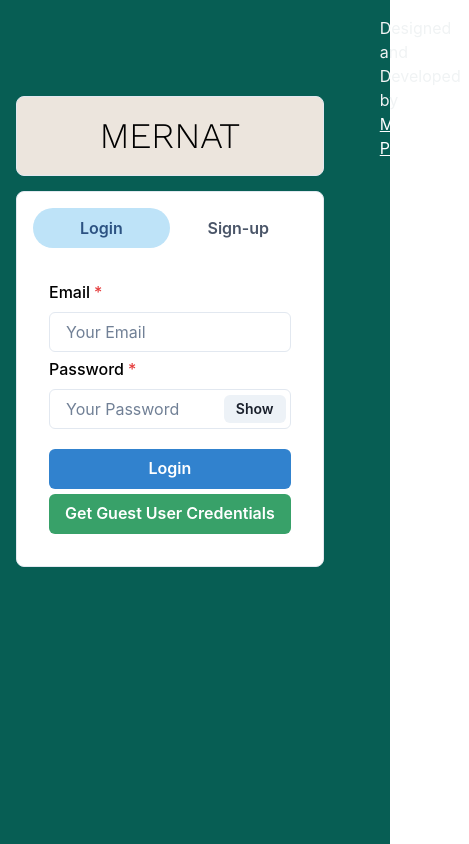
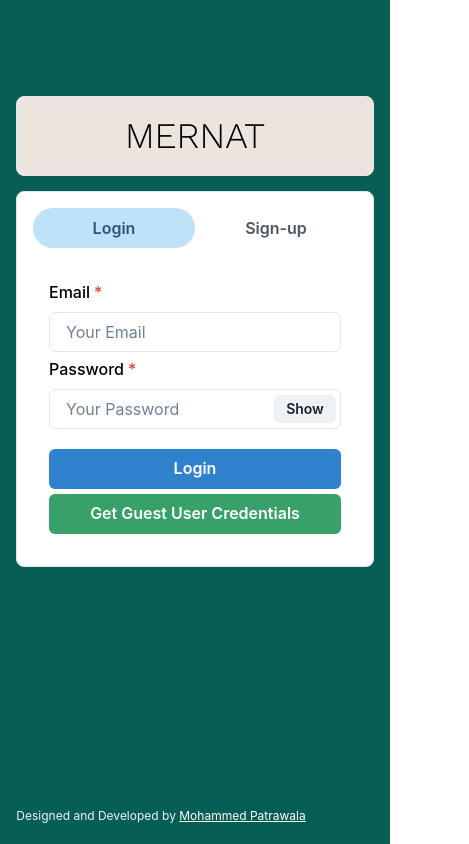
Before and after one commit to mohammedp010/MernAt, a React (Create React App) app in the folder frontend/: page / in a window 390 px wide. Shown: the whole page, 469 px wide, since content can reach past the window. Built offline with nearby package versions, Linux system fonts and the light colour scheme.

Commit message:
mobile view landing page ui bug resolved

```diff
--- a/frontend/src/Pages/HomePage.js
+++ b/frontend/src/Pages/HomePage.js
@@ -9,6 +9,7 @@ import {
   TabPanels,
   Tabs,
   Link,
+  useBreakpointValue,
 } from "@chakra-ui/react";
 import Login from "../components/authentication/Login";
 import Signup from "../components/authentication/Signup";
@@ -18,6 +19,7 @@ import { OwnerModal } from "../components/ownerModal/ownerModal";
 
 const HomePage = () => {
   const history = useHistory();
+  const isMobile = useBreakpointValue({ base: true, md: false });
   useEffect(() => {
     const user = JSON.parse(localStorage.getItem("userInfo"));
 
@@ -28,7 +30,7 @@ const HomePage = () => {
 
   return (
     <>
-      <Container maxW="xl" mr="10" mt="14" centerContent>
+      <Container maxW="xl" mr={!isMobile ? "10" : ""} mt="14" centerContent>
         <Box
           display="flex"
           justifyContent="center"
@@ -66,16 +68,19 @@ const HomePage = () => {
             </TabPanels>
           </Tabs>
         </Box>
-        {/* <div>
-        <OwnerModal />
-      </div> */}
-      </Container>
-        <Text mt="4" mb="0" mr="10" color="#F0F3F4">
+        {isMobile && <Text mt="60" mr="20" ml="3" color="#F0F3F4" whiteSpace="nowrap" fontSize="12">
           Designed and Developed by{" "}
           <Link color="#FFF" textDecoration="underline" href="https://linktr.ee/mohammed_sd">
             Mohammed Patrawala
           </Link>
-        </Text>
+        </Text>}
+      </Container>
+        {!isMobile && <Text mt="4" mb="0" mr="10" color="#F0F3F4">
+          Designed and Developed by{" "}
+          <Link color="#FFF" textDecoration="underline" href="https://linktr.ee/mohammed_sd">
+            Mohammed Patrawala
+          </Link>
+        </Text>}
     </>
   );
 };
```
